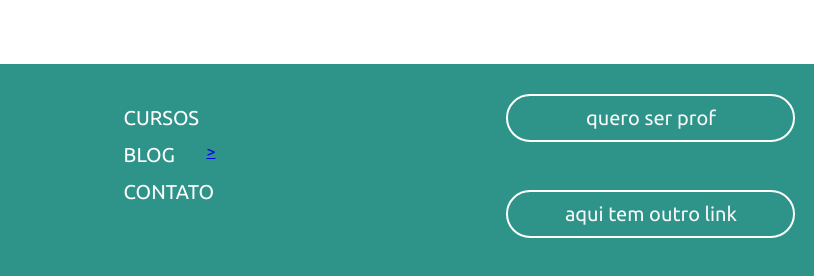
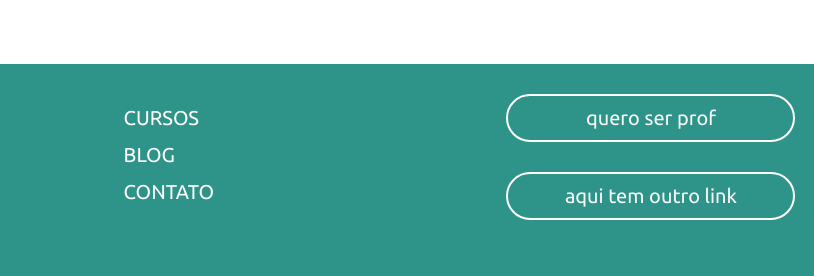
Before and after one commit to marcos-px/projeto-dindin, a plain HTML site: page blog.html in a window 1280 px wide. Shown: the part 2239-2515 px from the top of the page, 466-1280 px from the left. Drawn offline with Linux system fonts and the light colour scheme.

Commit message:
correção de erros

```diff
--- a/blog.html
+++ b/blog.html
@@ -97,7 +97,7 @@
           <li class="list-item-fotoer"><a href="contato.html" class="menu-link" aria-current="page">CONTATO</a></li>
       </ul></div>
       <div>
-          <button class="button-f" type="button" role="button"><a rel="stylesheet" href="contato.html"><span>quero ser prof </span> </button>><br>
+          <button class="button-f" type="button" role="button"><a rel="stylesheet" href="contato.html"><span>quero ser prof </span> </button><br>
           <button class="button-f" type="button" role="button"><a rel="stylesheet" href="#"> <link rel="stylesheet" href=""><span>aqui tem outro link </span><link rel="stylesheet" href="#"></a></button>
         </div></div>
   </div>
```
Also changed, not shown: contato.html (+1 -1 lines), curso-ind.html (+1 -1 lines), curso-inic.html (+1 -1 lines), curso-poup.html (+1 -1 lines), cursos.html (+1 -1 lines), index.html (+1 -1 lines).
